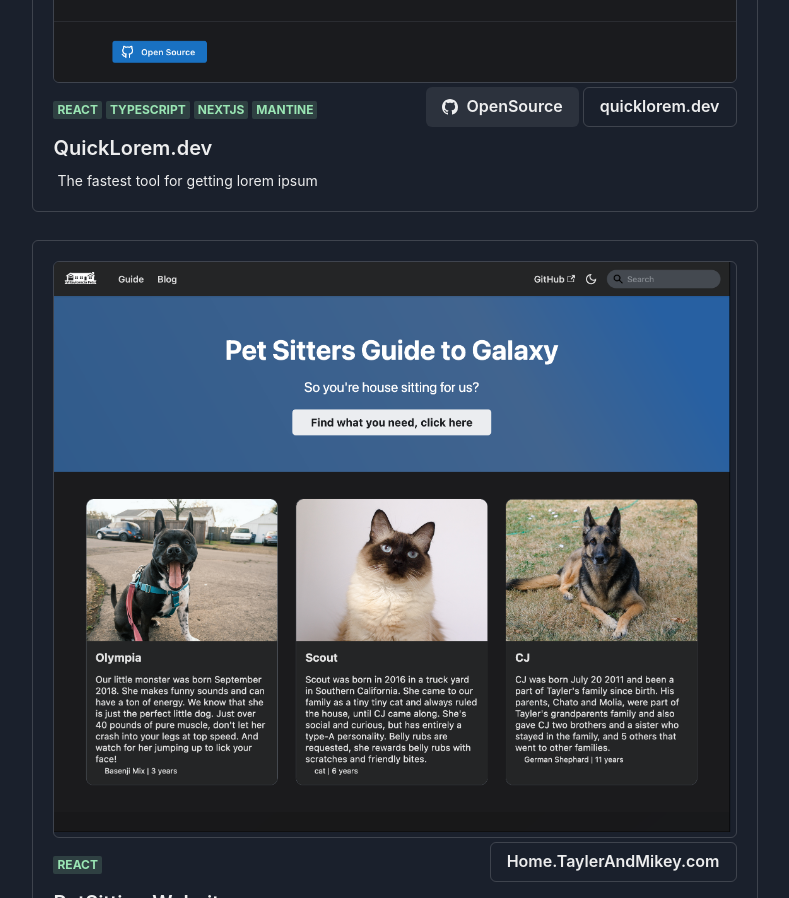
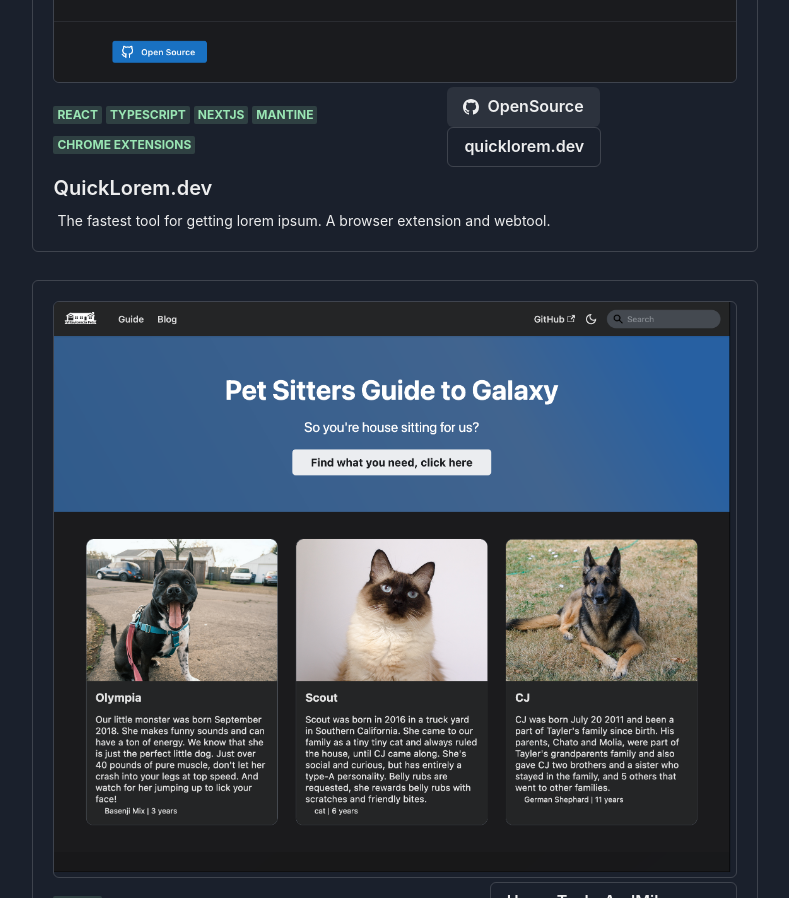
Before and after one commit to mikikiv/mikikiv, a React (Create React App) app: page / in a window 1280 px wide. Shown: the part 1440-2338 px from the top of the page, without its empty margins (245-1034 px from the left). Built offline with nearby package versions, Linux system fonts and the light colour scheme.

Commit message:
Update quicklorem as an extension

```diff
--- a/src/components/SiteGrid.jsx
+++ b/src/components/SiteGrid.jsx
@@ -40,8 +40,8 @@ function SiteGrid({ ...rest }) {
       id: 2,
       name: 'QuickLorem.dev',
       url: 'https://quicklorem.dev/',
-      desc: 'The fastest tool for getting lorem ipsum',
-      lang: ['React', 'Typescript', 'Nextjs', 'Mantine'],
+      desc: 'The fastest tool for getting lorem ipsum. A browser extension and webtool.',
+      lang: ['React', 'Typescript', 'Nextjs', 'Mantine', 'Chrome Extensions'],
       urlShort: 'quicklorem.dev',
       repo: 'https://github.com/mikikiv/quicklorem',
       img: '/sitePhotos/quicklorem.png',
```
